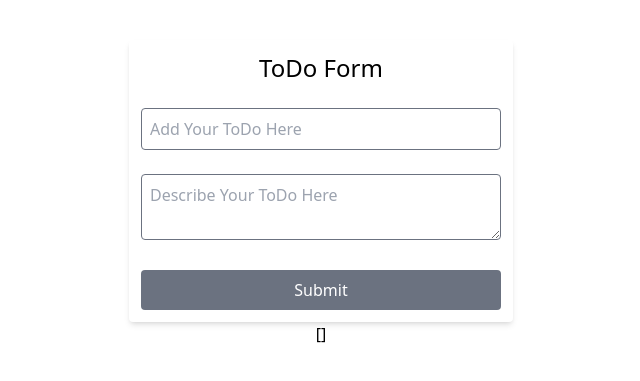
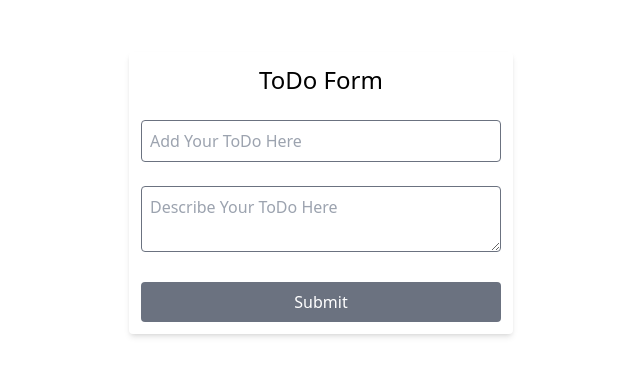
Before and after one commit to ndpniraj/react-to-do-app, a React (Vite) app: page / in a window 1280 px wide. Shown: the part 207-588 px from the top of the page, without its empty margins (319-959 px from the left). Built offline with nearby package versions, Linux system fonts and the light colour scheme.

Commit message:
rendering multiple elements with map

```diff
--- a/src/App.tsx
+++ b/src/App.tsx
@@ -3,6 +3,10 @@ import ToDoForm, { Data } from "./components/ToDoForm";
 
 const App: FC = () => {
   const [tasks, setTasks] = useState<Data[]>([]);
+
+  const myCustomTasks = tasks.map((item, index) => {
+    return <p key={index}>{item.title}</p>;
+  });
 
   return (
     <div className="flex flex-col justify-center items-center h-screen">
@@ -11,7 +15,7 @@ const App: FC = () => {
           setTasks([...tasks, data]);
         }}
       />
-      <div>{JSON.stringify(tasks)}</div>
+      <div>{myCustomTasks}</div>
     </div>
   );
 };
```
